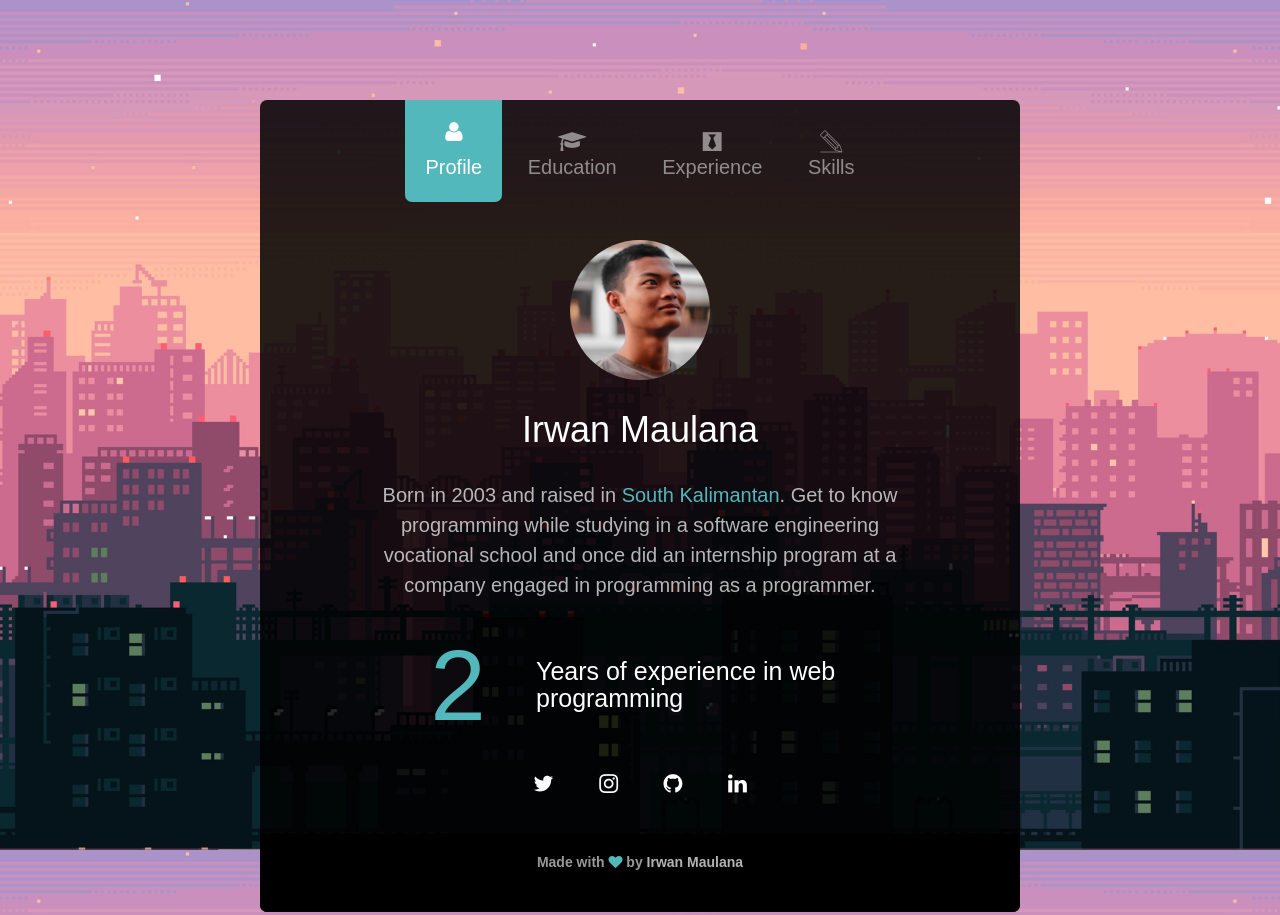
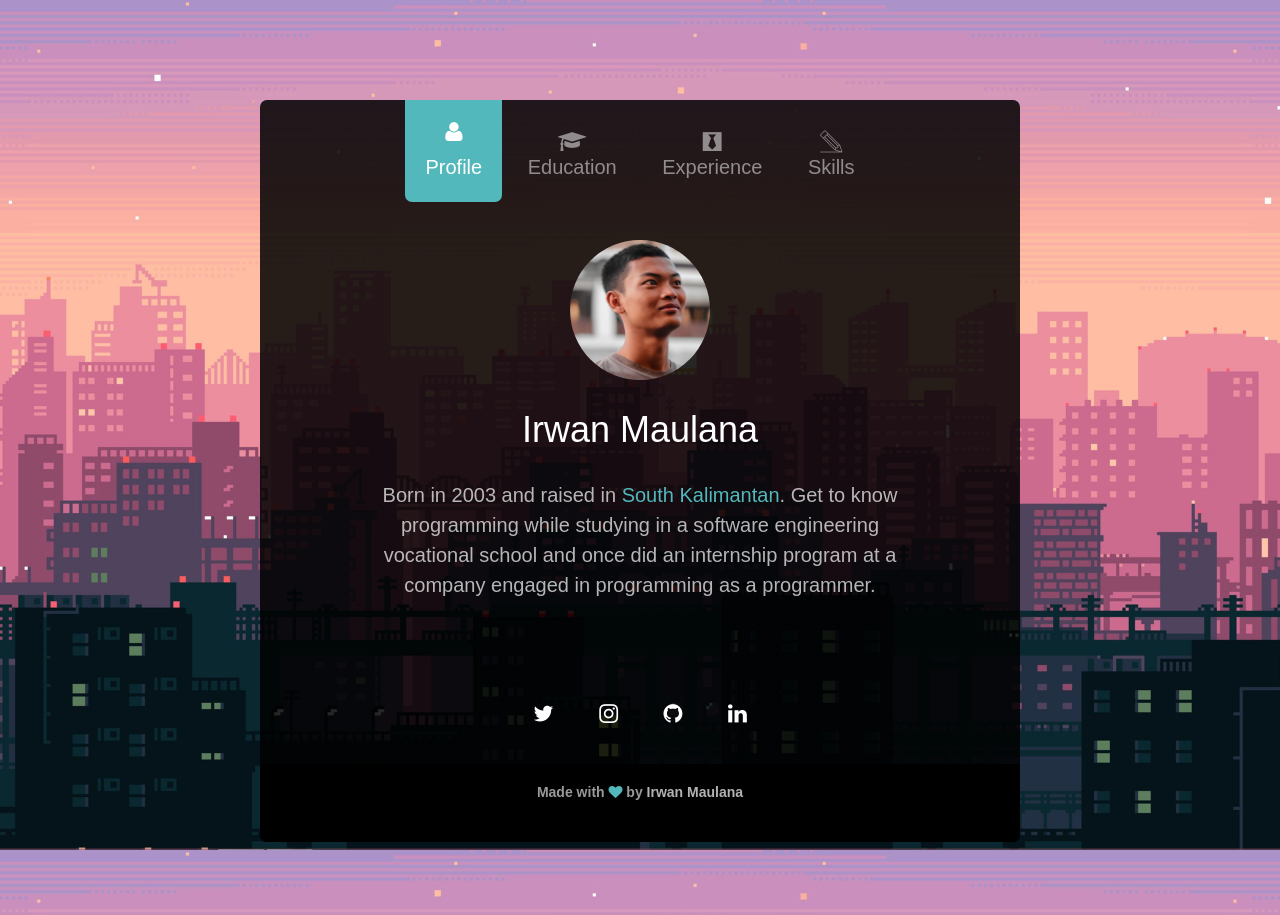
Before and after one commit to FLUIlz/irwan.github.io, a plain HTML site: page index.html in a window 1280 px wide. Shown: the top 915 px of the page. Drawn offline with Linux system fonts and the light colour scheme; files whose address does not match are found by name.

Commit message:
update index.html
menghapus beberapa kata

```diff
--- a/index.html
+++ b/index.html
@@ -6,7 +6,7 @@
 <head>
 	<meta charset="utf-8">
 	<meta http-equiv="X-UA-Compatible" content="IE=edge">
-	<title>Irwan Maulana | Personal Portofolio</title>
+	<title>Irwan Maulana</title>
 
 	<!-- Facebook and Twitter integration -->
 	<meta property="og:title" content="" />
@@ -66,14 +66,6 @@
 								to know programming while studying in a
 								software engineering vocational school and once did an internship program at a company
 								engaged in programming as a programmer.</p>
-						</div>
-					</div>
-					<div class="row">
-						<div class="col-md-12 fh5co-counter">
-							<div class="fh5co-number fh5co-left">2</div>
-							<div class="fh5co-text">
-								<h3 class="border-bottom">Years of experience in web programming</h3>
-							</div>
 						</div>
 					</div>
 					<ul class="fh5co-social">
```
